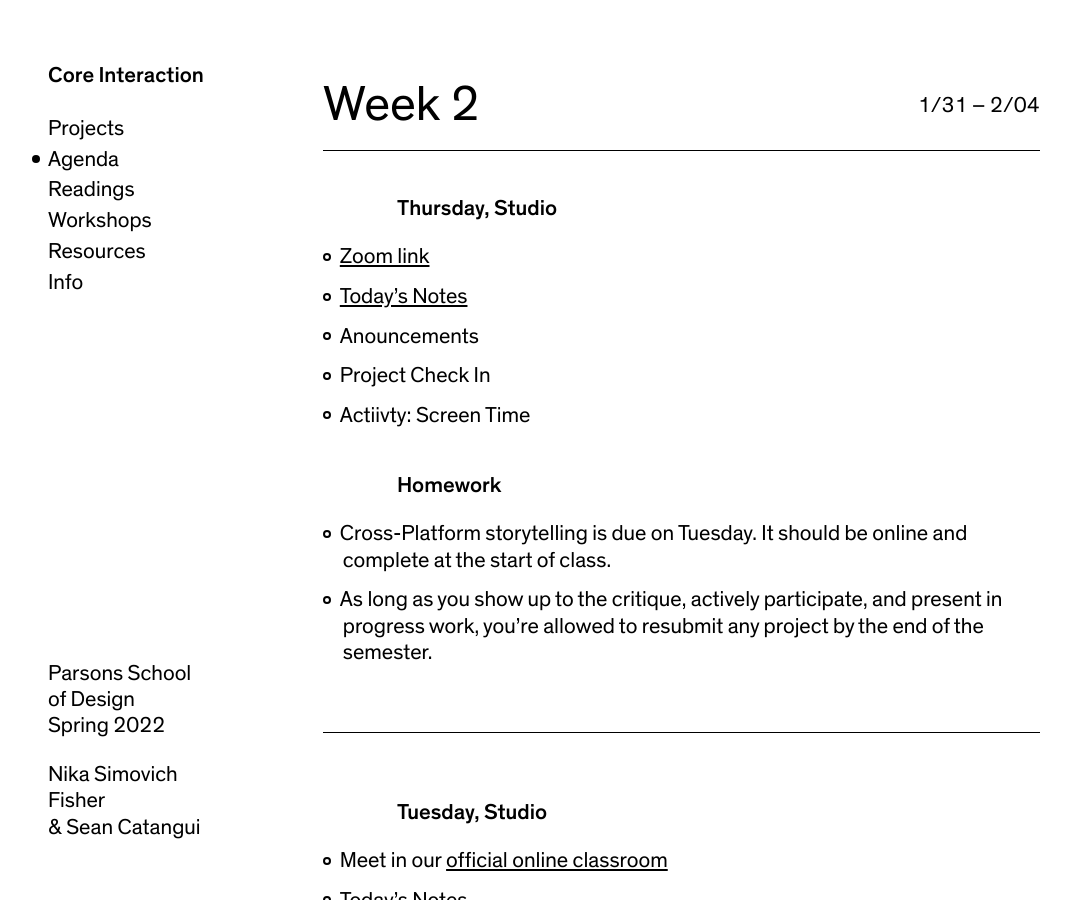
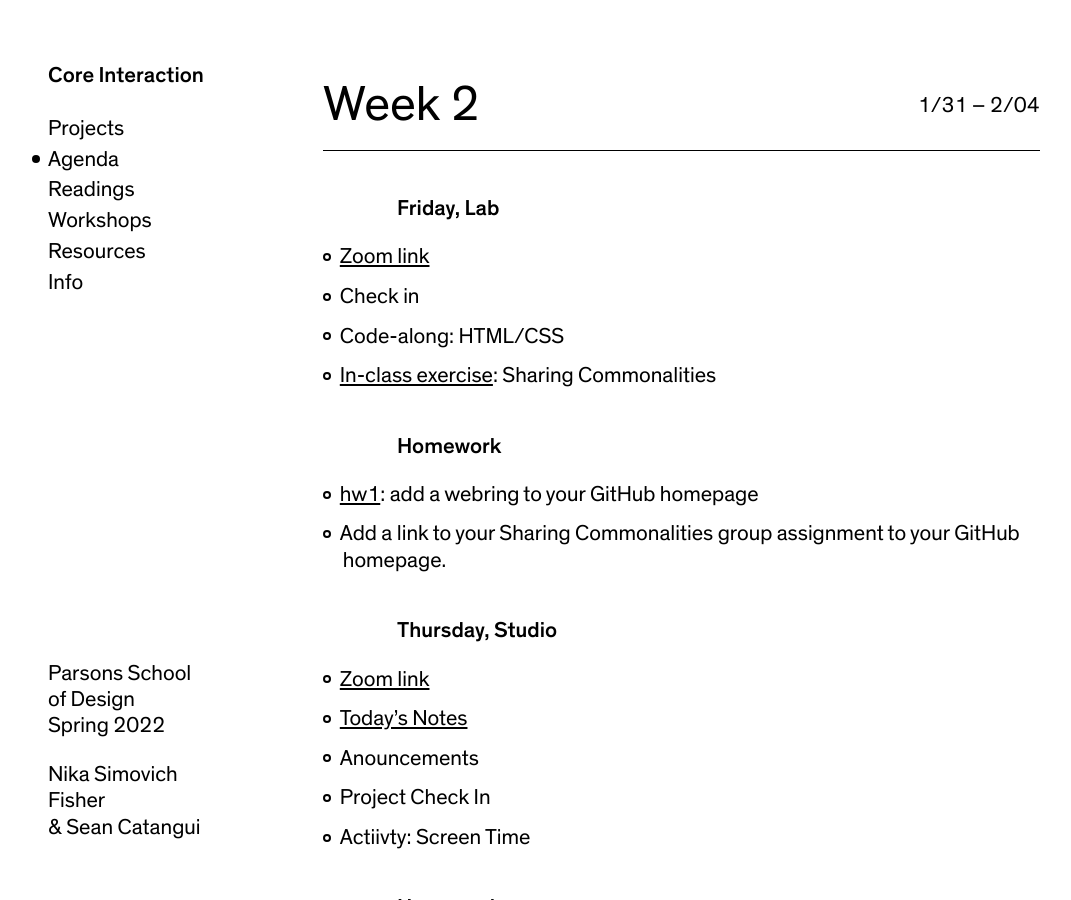
Before and after one commit to nikasimovich/cis22, a Jekyll site: the page built from _agendas/week-2.md, in a window 1280 px wide and 900 px high. Shown: the whole window, without its empty margins (12-1083 px from the left). Built offline with Jekyll 4.4.1, drawn with Linux system fonts in a browser that asks for light colours.

Commit message:
week 2 lab

```diff
--- a/_agendas/week-2.md
+++ b/_agendas/week-2.md
@@ -4,6 +4,18 @@ start_date:       2021-01-19 00:00:00 -0500
 date_range:       1/31 – 2/04
 summary:          Ideation, Figma workflow, project development
 ---
+
+### Friday, Lab
+
+- [Zoom link](https://NewSchool.zoom.us/my/catangui)
+- Check in
+- Code-along: HTML/CSS
+- [In-class exercise](https://www.dropbox.com/scl/fi/lwkuvarhzcj50mjk72fyi/Week-2_-In-class-exercise-Sharing-Commonalities.paper?dl=0&rlkey=bfq9fbm1zx46h0uvvkb0g4nis): Sharing Commonalities
+
+### Homework
+
+- [hw1](https://www.dropbox.com/scl/fi/qermsddpnp714lrjavuvj/hw1-–-Webring.paper?dl=0&rlkey=3ktlz48hyfxijhpflif8su57l): add a webring to your GitHub homepage
+- Add a link to your Sharing Commonalities group assignment to your GitHub homepage.
 
 ### Thursday, Studio
 
```
